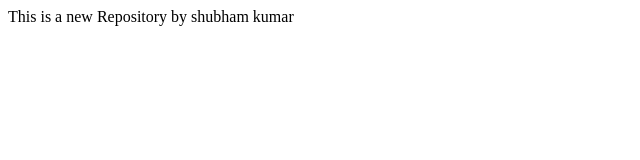
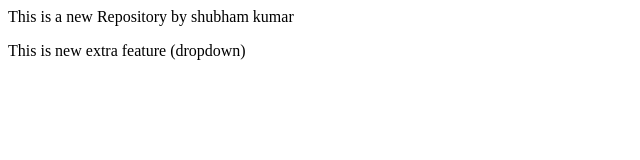
Before and after one commit to ShubhamKumar176/LocalRepo, a plain HTML site: page Index.html in a window 1280 px wide. Shown: the whole page, without its empty margins (0-640 px from the left). Drawn offline with Linux system fonts and the light colour scheme.

Commit message:
new extre feature

```diff
--- a/Index.html
+++ b/Index.html
@@ -1,3 +1,4 @@
 <p>
     This is a new Repository by shubham kumar
 </p>
+<p>This is new extra feature (dropdown)</p>
```
